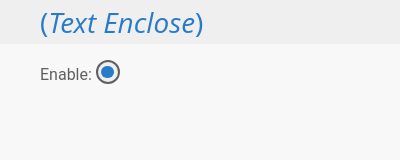
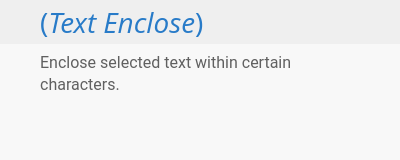
Before and after one commit to mzama/TextEnclose, a browser extension: page popup.html in a window 400 px wide. Drawn offline with Linux system fonts and the light colour scheme.

Commit message:
Popup changes.

```diff
--- a/css/popup.css
+++ b/css/popup.css
@@ -32,28 +32,6 @@ h1 {
     font-style: italic;
 }
 /* ENABLE SECTION */
-.enable-section {
-    margin-top: 0.5rem;
-}
-#enableButton {
-    border: 2px solid var(--colour-base);
-    border-radius: 1rem;
-    height: 1.5rem;
-    padding: 0.1rem;
-    transition: 0.25s all ease-in-out;
-    width: 1.5rem;
-}
-#enableButton:hover {
-    background-color: var(--colour-base);
-}
-#enableIcon {
-    background-color: var(--colour-theme);
-    border: 0;
-    border-radius: 1rem;
-    height: 0.8rem;
-    margin: auto;
-    width: 0.8rem;
-}
 .hidden {
     visibility: hidden;
 }
--- a/js/main.js
+++ b/js/main.js
@@ -1,7 +1,6 @@
 // This program looks at a selection of text,
 // determines whether or not it is within an input field or text area,
 // and based on the key pressed, encloses that selection within certain characters (brackets, quotations, etc).
-var isEnabled = true;
 var enclosingCharacters = [
     {
         openingChar: "'",
@@ -45,14 +44,13 @@ var enclosingCharacters = [
         writeWhenEmpty: false
     },
 ];
-document.querySelector("#enableButton").addEventListener("onclick", function(){console.log("clicked")});
 // Look for the selected text when a key is pressed -- if its within an input field, enclose it within the appropriate character
 document.onkeydown = function(e) {
     let _keyDown = e.key;
 
     //Determine if the key pressed corresponds to an enclosing character
     let _encChar = enclosingCharacters.filter(c => c.openingChar === _keyDown || c.closingChar === _keyDown)[0];
-    if (_encChar && isEnabled){
+    if (_encChar){
         //Get the current active element from the document
         let _activeElement = document.activeElement;
         let _elementTagName = _activeElement ? _activeElement.tagName.toLocaleLowerCase() : null;
--- a/popup.html
+++ b/popup.html
@@ -6,7 +6,7 @@
 
         <link rel="stylesheet" href="css/reset.css" />
         <link rel="stylesheet" href="css/popup.css" />
-        <script type="text/javascript" src="js/main.js"></script>
+        <script type="text/javascript" src="js/popup.js"></script>
     </head>
     <body>
         <div class="popup-container">
@@ -14,14 +14,9 @@
                 <h1>(<span class="title-inner">Text Enclose</span>)</h1>
             </div>
             <div class="content-container">
-                <div class="enable-section">
-                    Enable: <button id="enableButton"><div id="enableIcon"></div></button>
-                </div>
-                <!-- <div class="charlist"> -->
-                    <!-- Characters: ['],["],[`],[/],[|],[\],[()],[[]],[{}],[<>] -->
-                <!-- </div> -->
+                <div class="section-description">
+                    Enclose selected text within certain characters.
             </div>
-
         </div>
     </body>
 </html>
```
Also changed, not shown: js/popup.js (deleted), manifest.json.
